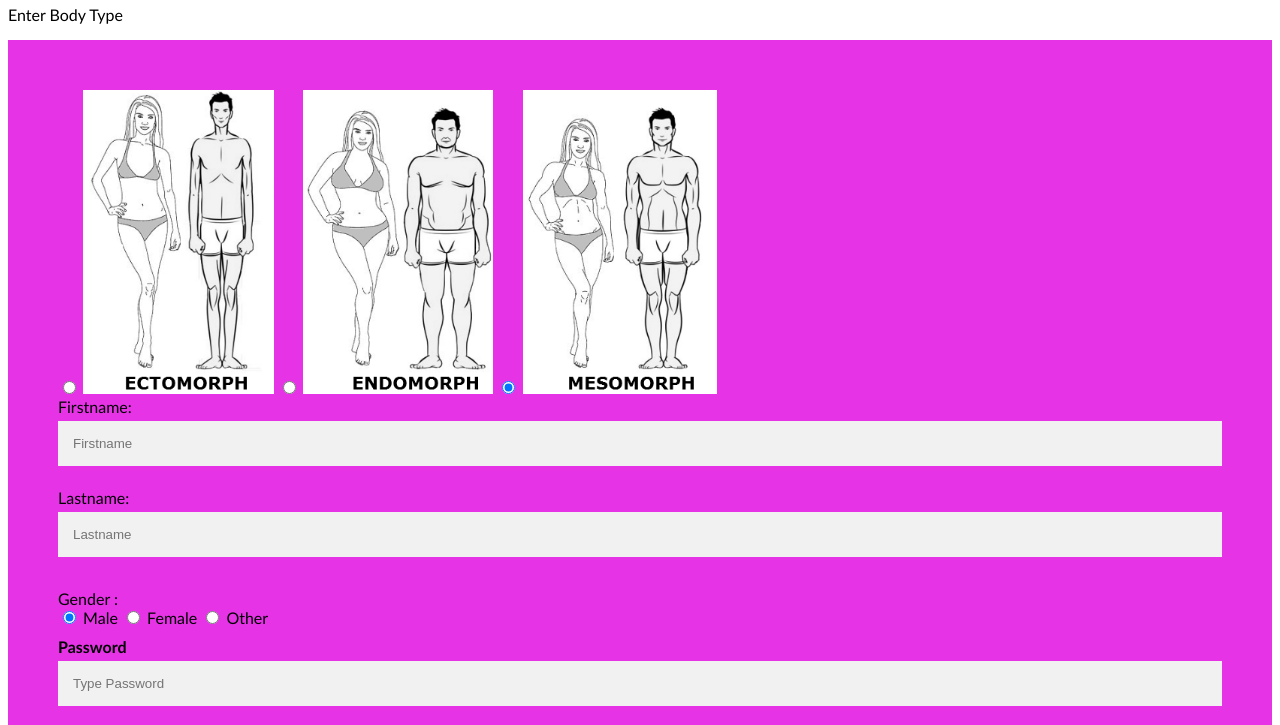
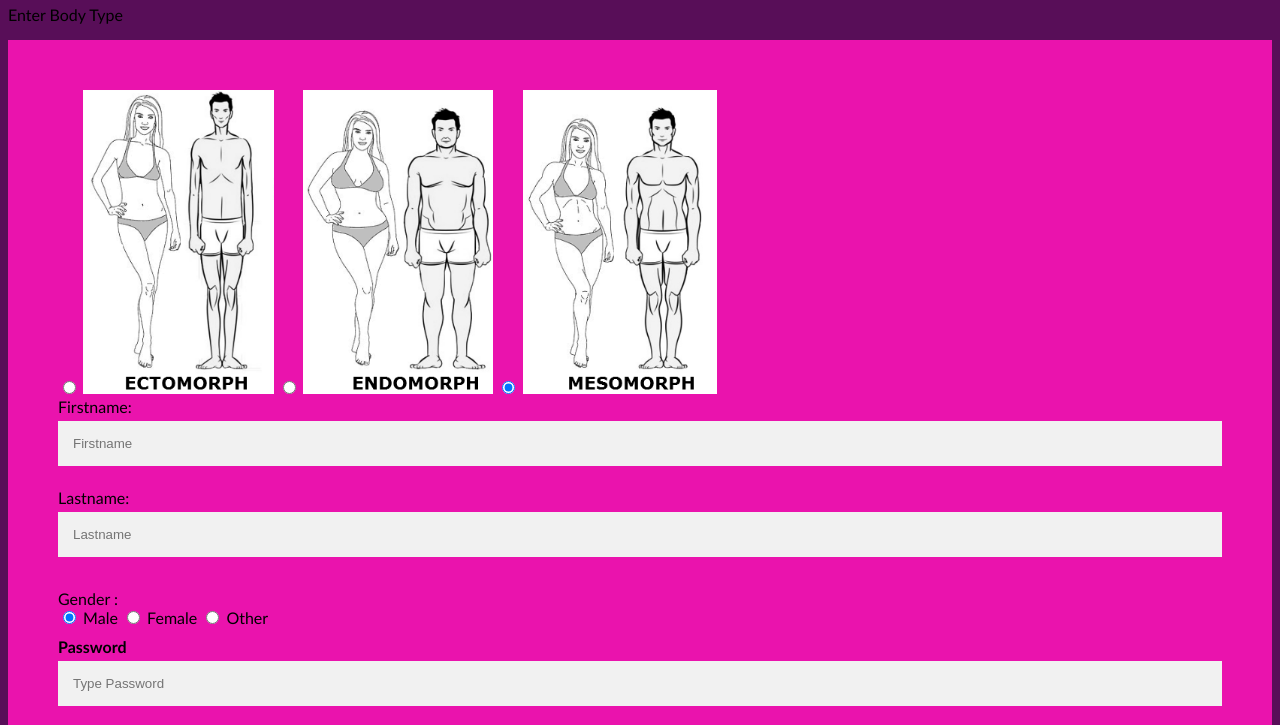
Before and after one commit to Ashuthosh007/Fit-enUp, a plain HTML site: page Register.html in a window 1280 px wide. Shown: the part 63-788 px from the top of the page. Drawn offline with Linux system fonts and the light colour scheme.

Commit message:
Update reg.css

```diff
--- a/reg.css
+++ b/reg.css
@@ -1,13 +1,16 @@
-body{
+body {
     font-family: Calibri, Helvetica, sans-serif;
-    background-color: ;
+    background-color: rgb(88, 14, 88);
 }
+
 .container {
     padding: 50px;
-    background-color: rgb(230, 51, 230);
+    background-color: rgb(234, 19, 173);
 }
 
-  input[type=text], input[type=password], textarea {
+input[type=text],
+input[type=password],
+textarea {
     width: 100%;
     padding: 15px;
     margin: 5px 0 22px 0;
@@ -15,15 +18,18 @@ body{
     border: none;
     background: #f1f1f1;
 }
-  input[type=text]:focus, input[type=password]:focus {
+
+input[type=text]:focus,
+input[type=password]:focus {
     background-color: rgb(117, 14, 117);
     outline: none;
 }
-   div
-   {
+
+div {
     padding: 10px 0;
 }
-   .registerbtn{
+
+.registerbtn {
     background-color: #4CAF50;
     color: white;
     padding: 16px 20px;
@@ -33,6 +39,7 @@ body{
     width: 100%;
     opacity: 0.9;
 }
-   .registerbtn:hover{
+
+.registerbtn:hover {
     opacity: 1;
 }
```
Lines whose indentation alone changed are shown as unchanged.
